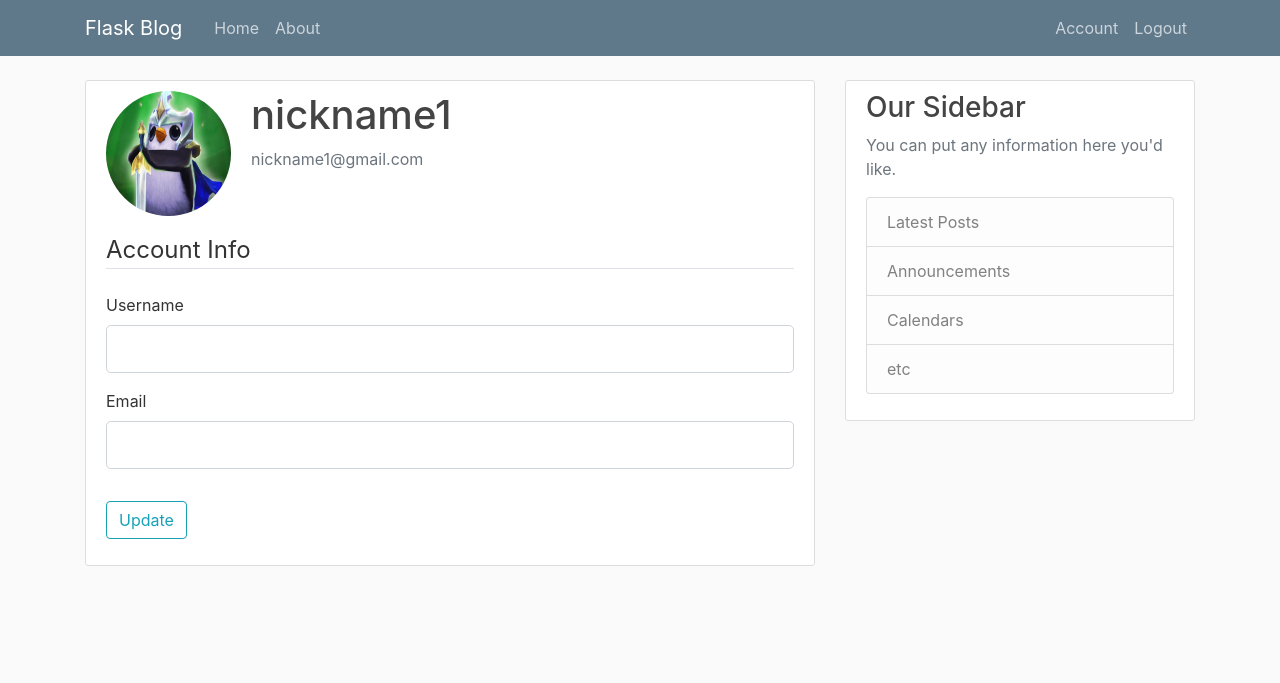
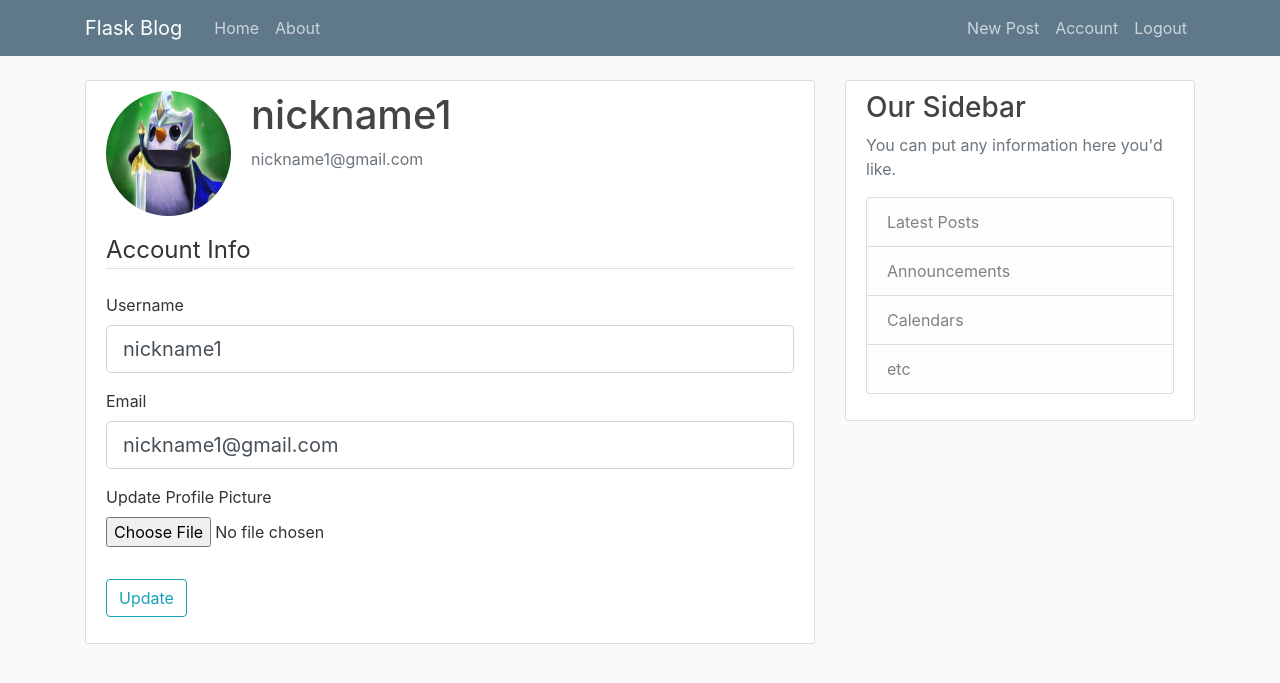
Before and after one commit to tngh5004/CRUD_SITE_project, a Flask app: page /account in a window 1280 px wide. Shown: the top 683 px of the page. Run offline with Flask 2, Linux system fonts and the light colour scheme; a user stored in the database is signed in; some libraries are stand-ins or nearby versions.

Commit message:
without model

```diff
--- a/Flask_app/flaskapp/forms.py
+++ b/Flask_app/flaskapp/forms.py
@@ -1,6 +1,8 @@
 from flask_wtf import FlaskForm
+from flask_wtf.file import FileField, FileAllowed
+# FileField는 파일의 유형, FileAllowed는 파일의 유형검사기
 from flask_login import current_user
-from wtforms import StringField, PasswordField, SubmitField, BooleanField
+from wtforms import StringField, PasswordField, SubmitField, BooleanField, TextAreaField
 # 문자열, 비밀번호, 제출, 제약조건 을 위한 필드
 from wtforms.validators import DataRequired, Length, Email, EqualTo, ValidationError
 # 유효성 검사기 : 데이터의 유무, 글자수, 이메일, 동일성 확인
@@ -27,7 +29,7 @@ class RegistrationForm(FlaskForm):
         user = User.query.filter_by(username=username.data).first()
         if user:
             raise ValidationError('That username is taken. Please choose a different one')
-
+    # 중복될경우 위의 문구로 오류를 알림
     def validate_email(self, email):
         user = User.query.filter_by(email=email.data).first()
         if user:
@@ -56,6 +58,7 @@ class UpdateAccountForm(FlaskForm):
 
     email = StringField('Email', validators=[DataRequired(), Email()])
     # 제한사항 : 공백금지, 유효한 이메일
+    picture = FileField('Update Profile Picture', validators=[FileAllowed(['jpg','png'])])
 
     submit = SubmitField('Update')
 
@@ -70,3 +73,9 @@ class UpdateAccountForm(FlaskForm):
             user = User.query.filter_by(email=email.data).first()
             if user:
                 raise ValidationError('That email is taken. Please choose a different one')
+
+
+class PostForm(FlaskForm):
+    title = StringField('Title', validators=[DataRequired()])
+    content = TextAreaField('content', validators=[DataRequired()])
+    submit = SubmitField('Post')
--- a/Flask_app/flaskapp/routes.py
+++ b/Flask_app/flaskapp/routes.py
@@ -1,28 +1,18 @@
-from flask import render_template, flash, redirect, url_for, request
+import os
+import secrets
+from PIL import Image
+from flask import render_template, flash, redirect, url_for, request, abort
 from flaskapp import app, db, bcrypt
-from flaskapp.forms import RegistrationForm, LoginForm, UpdateAccountForm
+from flaskapp.forms import RegistrationForm, LoginForm, UpdateAccountForm, PostForm
 from flaskapp.models import User, Post
 # flaskapp 패키지에 모두 옮겼기 때문에 flaskapp.forms, flaskapp.models가 된다.
 from flask_login import login_user, current_user, logout_user, login_required
 
-post1 = [
-    {
-        'author': 'Sooho Kim',
-        'title': 'Post 1',
-        'content': 'First post content',
-        'date_posted': 'March 23, 2021'
-    },
-    {
-        'author': 'Jane Doe',
-        'title': 'Post 2',
-        'content': 'Second post content',
-        'date_posted': 'March 25, 2021'
-    }
-]
 
 @app.route('/')
 @app.route('/home')
 def home():
+    post1 = Post.query.all()
     return render_template('home.html', posts=post1)
 
 @app.route('/about')
@@ -76,10 +66,92 @@ def logout():
     logout_user()
     return redirect(url_for('home'))
 
-@app.route('/account')
+def save_picture(form_picture):
+    random_hex = secrets.token_hex(8)
+    _, f_ext = os.path.splitext(form_picture.filename)
+    picture_fn = random_hex + f_ext
+    picture_path = os.path.join(app.root_path, 'static/profile_pics', picture_fn)
+
+    output_size = (125, 125)
+    i = Image.open(form_picture)
+    i.thumbnail(output_size)
+    i.save(picture_path)
+    # 사진의 크기를 125*125사이즈로 고정
+
+    i.save(picture_path)
+    # 사진의 경로는 앱의 루트경로와 패키지 디렉토리와 사진 파일 이름과 결합합니다.
+
+    return picture_fn
+
+@app.route('/account', methods=['GET', 'POST'])
 @login_required
 def account():
     form = UpdateAccountForm()
+    if form.validate_on_submit():
+        if form.picture.data:
+            picture_file = save_picture(form.picture.data)
+            current_user.image_file = picture_file
+        current_user.username = form.username.data
+        current_user.email = form.email.data
+        db.session.commit()
+        flash('Your account has been uspdated!','success')
+        return redirect(url_for('account'))
+    # Update 폼 submit시에 유저의 이름과 이메일이 폼에 적은 이름과 이메일로 변경됨
+    elif request.method == 'GET':
+        form.username.data = current_user.username
+        form.email.data = current_user.email
+    # 그냥 GET요청만 날린경우(일반적으로 입장한 경우) 폼에 현재 유저의 이름과 이메일을 보여줌
     image_file = url_for('static', filename='profile_pics/' + current_user.image_file)
     # static폴더의 profile_pics 디렉토리 안에 있는 유저의 이미지 파일
     return render_template('account.html', title='Account', image_file=image_file, form=form)
+
+# CRUD
+# CREATE
+@app.route('/post/new', methods=['GET', 'POST'])
+@login_required
+def new_post():
+    form = PostForm()
+    if form.validate_on_submit():
+        post = Post(title = form.title.data, content = form.content.data, author=current_user)
+        db.session.add(post)
+        db.session.commit()
+        flash('Your post has been created!', 'success')
+        return redirect(url_for('home'))
+    return render_template('create_post.html', title='New Post', form=form, legend='New Post')
+
+@app.route('/post/<int:post_id>')
+def post(post_id):
+    post = Post.query.get_or_404(post_id)
+    # Post가 있으면 post id를 반환하고, 없으면 404를 반환해라
+    return render_template('post.html', title=post.title, post=post)
+
+#UPDATE
+@app.route('/post/<int:post_id>/update', methods=['GET', 'POST'])
+@login_required
+def update_post(post_id):
+    post = Post.query.get_or_404(post_id)
+    if post.author != current_user:
+        abort(403)
+    form = PostForm()
+    if form.validate_on_submit():
+        post.title = form.title.data
+        post.content = form.content.data
+        db.session.commit()
+        flash('Your post has been updated!', 'success')
+        return redirect(url_for('post', post_id=post.id))
+    elif request.method == 'GET':
+        form.title.data = post.title
+        form.content.data = post.content
+    return render_template('create_post.html', title='Update Post', form=form, legend='Update Post')
+
+#DELETE
+@app.route('/post/<int:post_id>/delete', methods=['POST'])
+@login_required
+def delete_post(post_id):
+    post = Post.query.get_or_404(post_id)
+    if post.author != current_user:
+        abort(403)
+    db.session.delete(post)
+    db.session.commit()
+    flash('Your post has been deleted!', 'success')
+    return redirect(url_for('home'))
--- a/Flask_app/flaskapp/templates/account.html
+++ b/Flask_app/flaskapp/templates/account.html
@@ -9,7 +9,7 @@
         </div>
         </div>
             <!-- content-section은 main.css파일에 있는 스타일입니다. -->
-            <form method="POST" action="">
+            <form method="POST" action="" enctype="multipart/form-data">
                 <!-- 동일한 경로에 해당정보를 우리가 있는 동일한 경로에 게시(POST)한다. -->
                 {{ form.hidden_tag() }}
                 <!-- hidden_tag는 간단한 해킹으로 부터 보호하는 역할을 합니다 -->
@@ -54,6 +54,15 @@
                             {{ form.email(class="form-control form-control-lg") }}
                         {% endif %}
                     </div>
+                    <div class="form-group">
+                        {{ form.picture.label() }}
+                        {{ form.picture(class="form-control-file") }}
+                        {% if form.picture.errors %}
+                            {% for error in form.picture.errors %}
+                                <span class="text-danger">{{ error }}</span></br>
+                            {% endfor %}
+                        {% endif %}
+                    </div>
                 </fieldset>
                 <!-- submit 버튼 -->
                 <div class="form-group">
--- a/Flask_app/flaskapp/templates/layout.html
+++ b/Flask_app/flaskapp/templates/layout.html
@@ -32,6 +32,7 @@
               <!-- Navbar Right Side -->
               <div class="navbar-nav">
                 {% if current_user.is_authenticated %}
+                  <a class="nav-item nav-link" href="{{ url_for('new_post') }}">New Post</a>
                   <a class="nav-item nav-link" href="{{ url_for('account') }}">Account</a>
                   <a class="nav-item nav-link" href="{{ url_for('logout') }}">Logout</a>
                 {% else %}
```
Also changed, not shown: Flask_app/flaskapp/templates/create_post.html (added, +54 -0 lines), Flask_app/flaskapp/templates/home.html (+4 -3 lines), Flask_app/flaskapp/templates/login.html (+0 -11 lines), Flask_app/flaskapp/templates/post.html (added, +44 -0 lines), Flask_app/flaskapp/site.db, Flask_app/flaskapp/static/profile_pics/f475f90540be9323.jpg (added).
